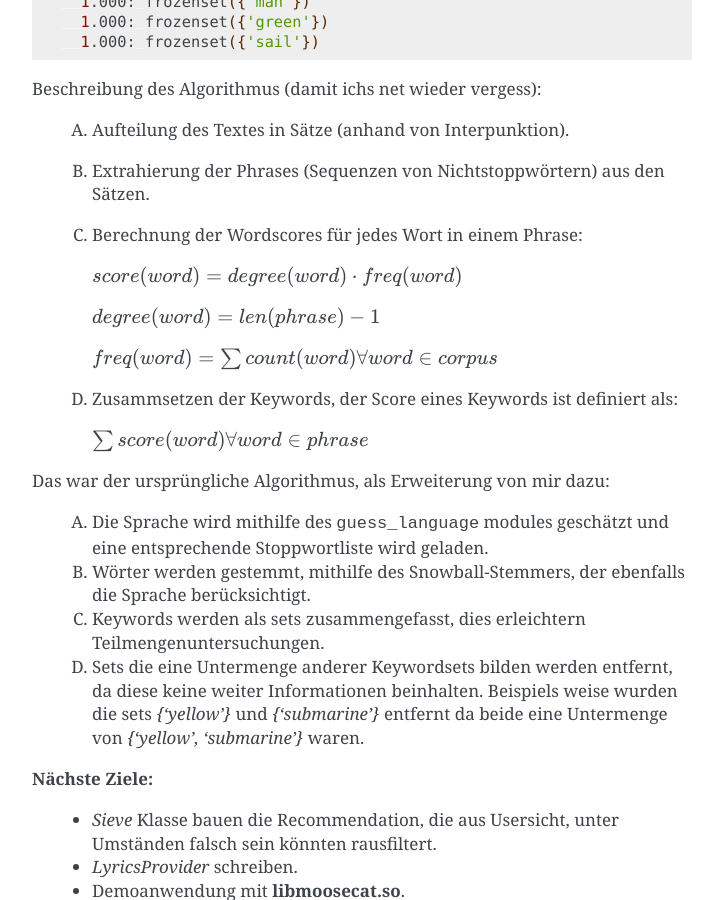
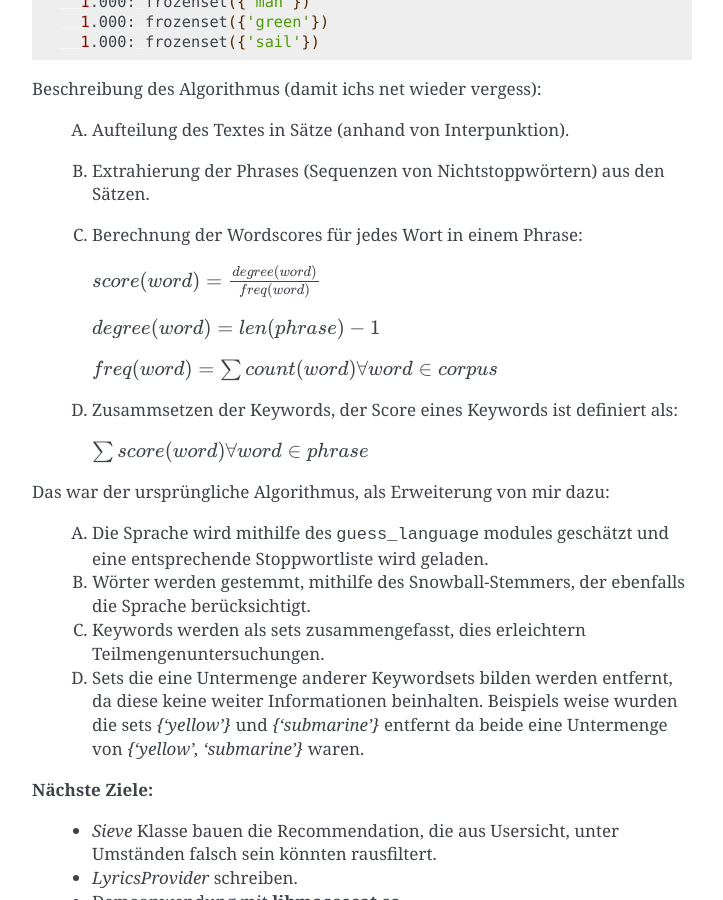
Before and after one commit to sahib/libmunin, a Sphinx documentation site: the page built from doc/logbuch.rst, in a window 1280 px wide and 900 px high, scrolled down 15434 px. Shown: the whole window, without its empty margins (388-1111 px from the left). Built offline with Sphinx 7.4.7, drawn with Linux system fonts in a browser that asks for light colours.

Commit message:
Fixed typo, \cdot -> \frac

```diff
--- a/doc/logbuch.rst
+++ b/doc/logbuch.rst
@@ -734,7 +734,7 @@ Beschreibung des Algorithmus (damit ichs net wieder vergess):
     B) Extrahierung der Phrases (Sequenzen von Nichtstoppwörtern) aus den Sätzen.
     C) Berechnung der Wordscores für jedes Wort in einem Phrase:
 
-       :math:`score(word) = degree(word) \cdot freq(word)`
+       :math:`score(word) = \frac{degree(word)}{freq(word)}`
 
        :math:`degree(word) = len(phrase) - 1`
 
```
